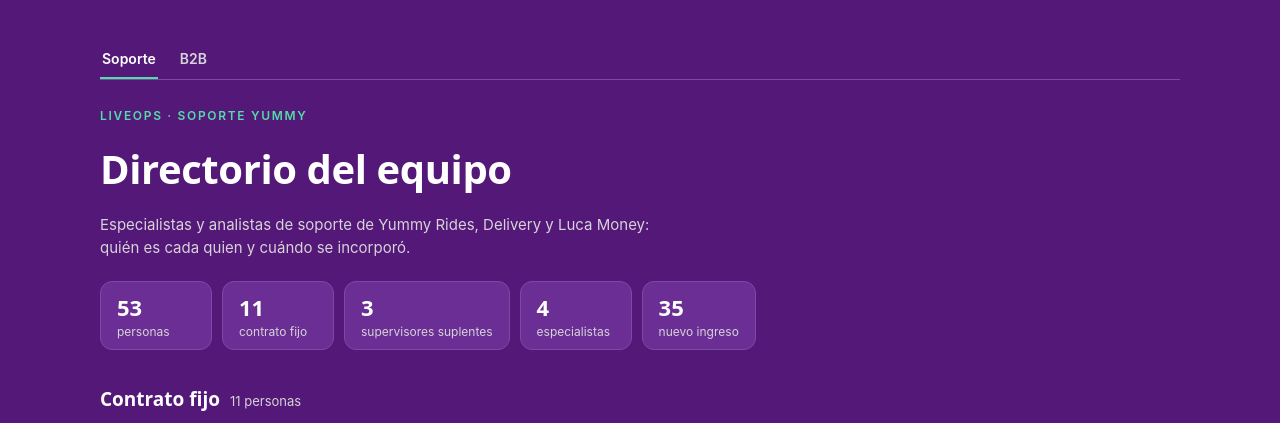
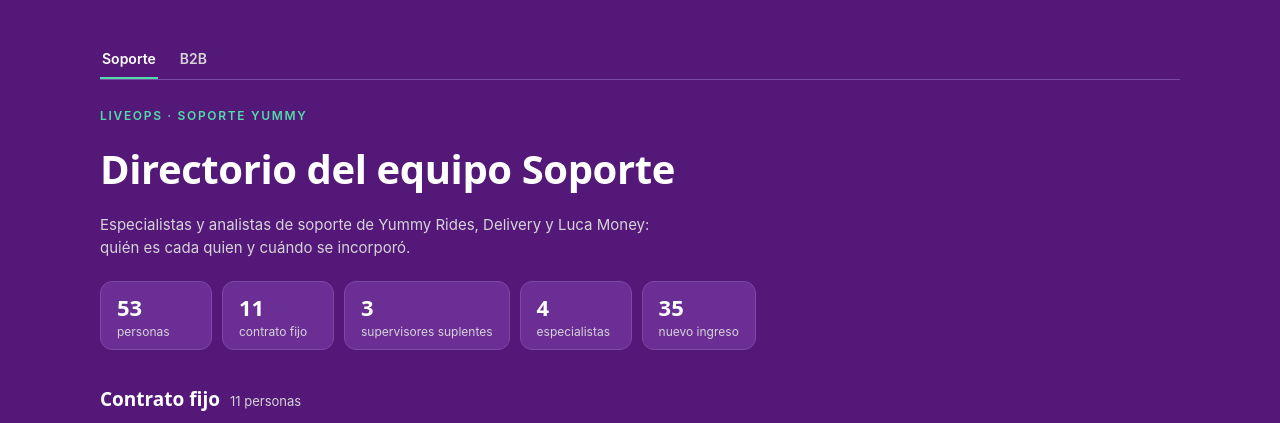
Before and after one commit to andresmolea/directorio-liveops, a plain HTML site: page equipo_liveops.html in a window 1280 px wide. Shown: the top 423 px of the page. Drawn offline with Linux system fonts and the light colour scheme.

Commit message:
Titulo: Directorio del equipo Soporte

```diff
--- a/equipo_liveops.html
+++ b/equipo_liveops.html
@@ -110,7 +110,7 @@
   <div id="view-soporte">
   <header class="page">
     <span class="eyebrow">LiveOps &middot; Soporte Yummy</span>
-    <h1>Directorio del equipo</h1>
+    <h1>Directorio del equipo Soporte</h1>
     <p class="sub">Especialistas y analistas de soporte de Yummy Rides, Delivery y Luca Money: quién es cada quien y cuándo se incorporó.</p>
     <div class="stats">
       <div class="stat"><b>53</b><span>personas</span></div>
```
Also changed, not shown: index.html (+1 -1 lines).
